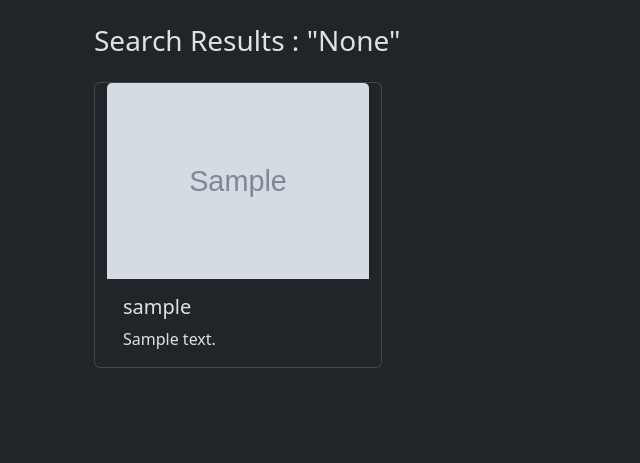
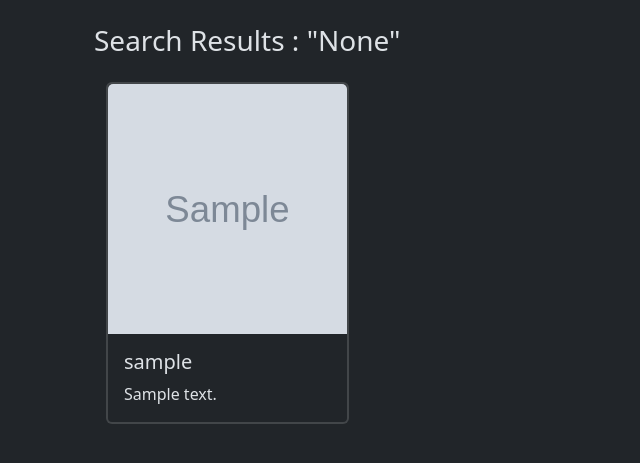
Before and after one commit to Pratvijikadra/django-twitter-project, a Django app: page /tweet/search/ in a window 1280 px wide. Shown: the part 56-519 px from the top of the page, without its empty margins (0-640 px from the left). Run offline with Django 5.2, Linux system fonts and the light colour scheme; tables that the repository leaves empty hold one stand-in row (values such as "Sample post"); grey boxes marked "Sample" are stand-in pictures.

Commit message:
changes updated

```diff
--- a/tweet/templates/search_result.html
+++ b/tweet/templates/search_result.html
@@ -10,38 +10,43 @@
 
     {% if tweets %}
 
-    <div class="container row gap-3">
+    <div class="container row g-4">
 
         {% for tweet in tweets %}
 
-        <div class="card" style="width: 18rem;">
+        <div class="col-lg-3 col-md-4 col-sm-6">
+            <div class="card h-100 border-2">
 
-            <img src="{{ tweet.photo.url }}" class="card-img-top" alt="...">
+                <!-- Image -->
+                <img src="{{tweet.photo.url}}" class="card-img-top object-fit-cover" alt="tweet image"
+                    style="height: 250px;">
 
-            <div class="card-body">
+                <!-- Card Body -->
+                <div class="card-body d-flex flex-column">
 
                     <h5 class="card-title">
-                    {{ tweet.user.username }}
+                        {{tweet.user.username}}
                     </h5>
 
-                <p class="card-text">
-                    {{ tweet.text }}
+                    <p class="card-text flex-grow-1">
+                        {{tweet.text}}
                     </p>
 
                     {% if tweet.user == user %}
-
-                <a href="{% url 'tweet_edit' tweet.id %}" class="btn btn-primary">
+                    <!-- Buttons Bottom -->
+                    <div class="mt-auto d-flex gap-2">
+                        <a href="{% url 'tweet_edit' tweet.id %}" class="btn btn-primary w-50">
                             Edit
                         </a>
 
-                <a href="{% url 'tweet_delete' tweet.id %}" class="btn btn-danger">
+                        <a href="{% url 'tweet_delete' tweet.id %}" class="btn btn-danger w-50">
                             Delete
                         </a>
-
+                    </div>
                     {% endif %}
 
                 </div>
-
+            </div>
         </div>
 
         {% endfor %}
--- a/tweet/templates/tweet_list.html
+++ b/tweet/templates/tweet_list.html
@@ -32,7 +32,7 @@ Pratvi and tweet
     <div class="row g-4">
         {% for tweet in tweets %}
         <div class="col-lg-3 col-md-4 col-sm-6">
-            <div class="card h-100 shadow-sm border-0">
+            <div class="card h-100 border-2">
 
                 <!-- Image -->
                 <img src="{{tweet.photo.url}}" class="card-img-top object-fit-cover" alt="tweet image"
```
Also changed, not shown: 127.0.0.1_8000_tweet_1_edit_.png (added), README.md, confirm_delete.png (added), login.png (added), register.png (added), search-result.png (added), search_not_found.png (added), tweet_list.jpeg (added). Lines whose indentation alone changed are shown as unchanged.
